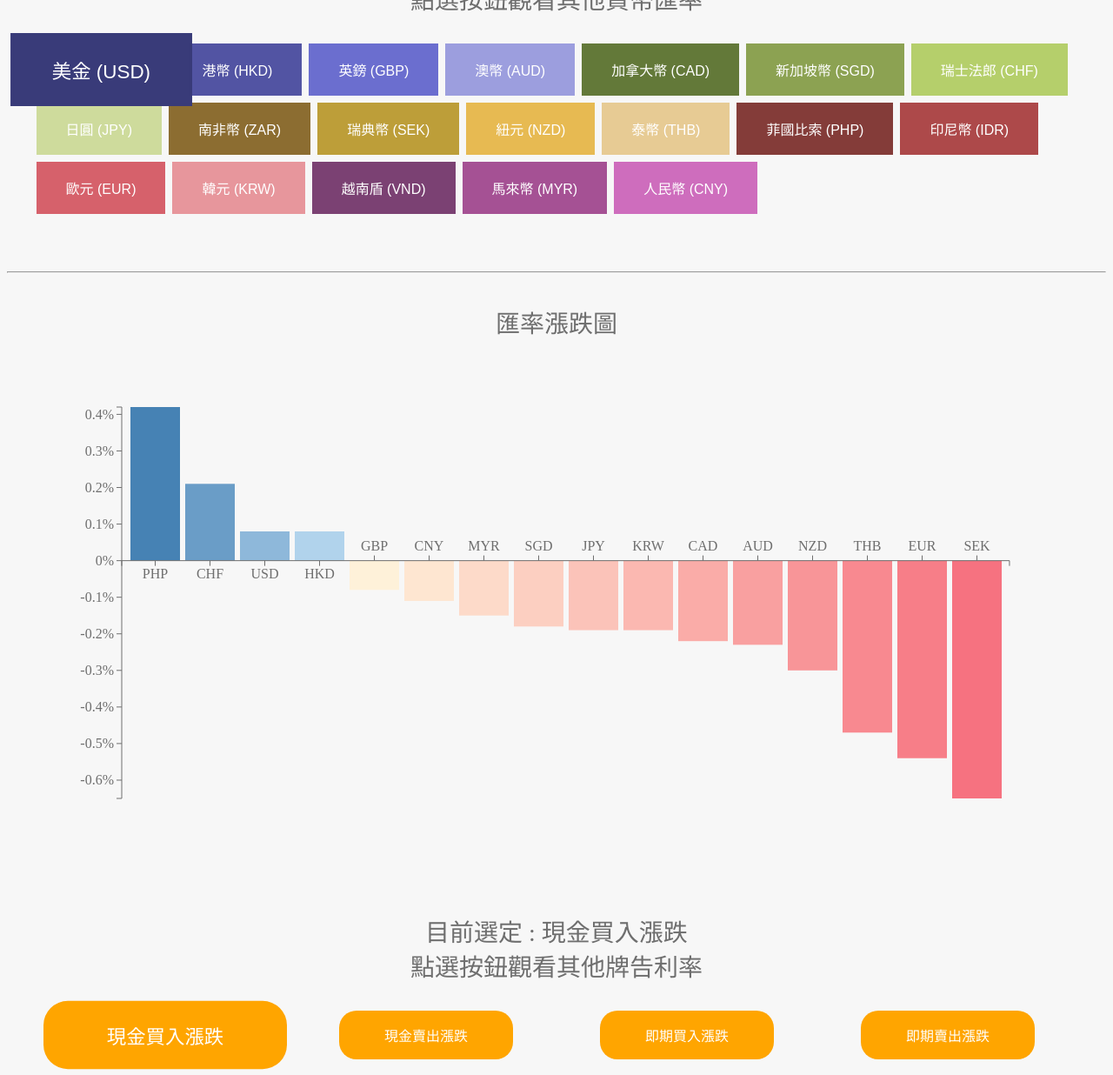
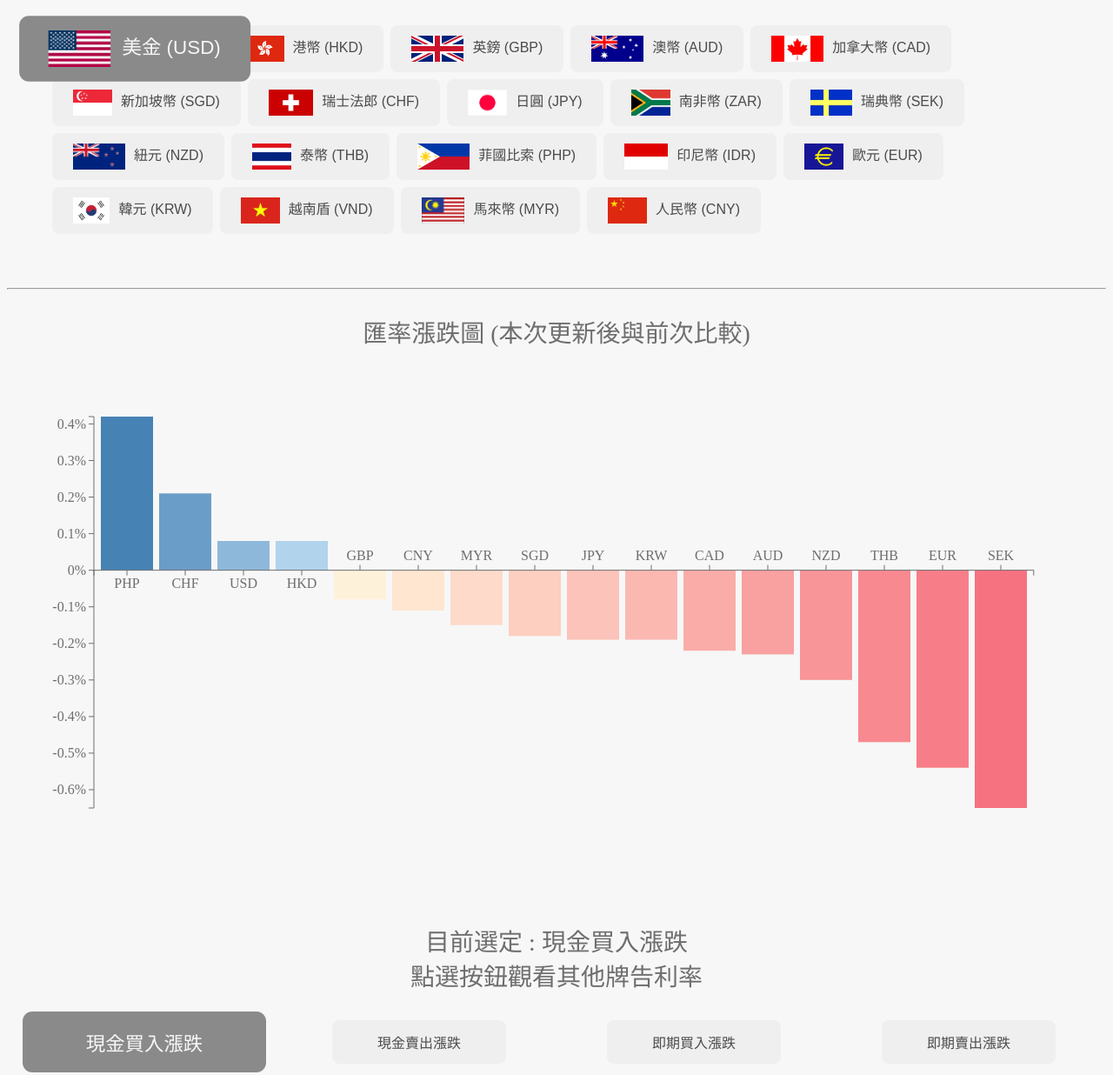
Before and after one commit to Wang-YiWei/proj_exchangeRate, a plain HTML site: page index.html in a window 1280 px wide. Shown: the part 773-2009 px from the top of the page at 87% size. Drawn offline with Linux system fonts and the light colour scheme; a web font is replaced by a local one.

Commit message:
Modify button style and display change rate only on large screen

```diff
--- a/css/index.css
+++ b/css/index.css
@@ -20,7 +20,7 @@ h3 {
     font-weight: 500;
 }
 
-h4{
+h4 {
     color: #6E6E6E;
     text-align: right;
 }
@@ -44,71 +44,90 @@ p {
 }
 
 .flexbox-item-row {
-    flex-basis: 95%;
+    flex-basis: 100%;
 }
 
+#linechart-container {
+    margin-bottom: 50px;
+}
 
 .changebtn-div {
     display: flex;
     flex-direction: row;
     justify-content: space-around;
-    margin-bottom:70px;
-    max-width: 1200px;
+    margin-bottom: 70px;
+    width: 90%;
 }
 
-.change-item button{
-    /* margin: 0px 10px; */
-    min-width:200px;
-    max-width:250px;
-    min-height:50px;
-    max-height: 70px;
-
-    /* flex-basis: 100%; */
-}
-
-.menu {
+.menu,
+.change-btn {
     border: none;
-    color: white;
-    padding: 16px 32px;
+    border-radius: 8px;
+    color: rgb(75, 75, 75);
+    padding: 12px 24px;
     text-align: center;
     text-decoration: none;
     display: inline-block;
     font-size: 16px;
     margin: 4px 2px;
     -webkit-transition-duration: 0.4s;
-    /* Safari */
     transition-duration: 0.4s;
     cursor: pointer;
 }
 
-.menu:hover {
+.menu:hover,
+.change-btn:hover {
     transform: scale(1.4);
 }
 
-.menu.active {
+.menu.active,
+.change-btn.active {
+    background-color: rgb(138, 138, 138);
+    color: #f7f7f7;
     transform: scale(1.4);
 }
 
-.button {
-    border: none;
-    border-radius: 20px;
-    color: white;
-    padding: 16px 32px;
-    text-align: center;
-    text-decoration: none;
-    display: inline-block;
-    font-size: 16px;
-    margin: 4px 2px;
-    -webkit-transition-duration: 0.4s;
-    /* Safari */
-    transition-duration: 0.4s;
-    cursor: pointer;
+.btn-icon {
+    height: 30px;
+    margin-right: 10px;
+    vertical-align: middle;
 }
 
-.button:hover {
-    transform: scale(1.4);
+.change-btn {
+    min-width: 200px;
+    max-width: 250px;
+    min-height: 50px;
+    max-height: 70px;
+    vertical-align: middle;
 }
 
-.button.active {
-    transform: scale(1.4);
+@media only screen and (min-width: 801px) {
+    #country-btns {
+        margin-left: 50px;
+    }
 }
+
+@media only screen and (max-width: 800px) {
+    .menu {
+        padding: 8px 16px;
+        font-size: 12px;
+    }
+    .btn-icon {
+        height: 20px;
+        margin-right: 5px;
+    }
+    #barchart-container {
+        display: none;
+    }
+    #country-btns {
+        margin-left: 16px;
+    }
+    .menu:hover,
+    .change-btn:hover {
+        transform: scale(1.3);
+    }
+    .menu.active,
+    .change-btn.active {
+        transform: scale(1.3);
+    }
+}
--- a/index.html
+++ b/index.html
@@ -3,8 +3,8 @@
 
 <head>
     <meta charset="UTF-8">
-    <link rel="shortcut icon" href="./img/favicon.ico"/>
-    <link rel="bookmark" href="./img/favicon.ico"/>
+    <link rel="shortcut icon" href="./img/favicon.ico" />
+    <link rel="bookmark" href="./img/favicon.ico" />
     <meta name="author" content="王議偉">
     <meta name="citation_authors" content="王議偉">
     <meta name="description" content="臺灣銀行牌告匯率視覺化 Author: 王議偉">
@@ -20,53 +20,64 @@
 <body>
     <div class="flexbox-container">
         <div class="flexbox-item-row">
-            <h2 id = "page-title">臺灣銀行最近三個月之匯率走勢圖</h2>
+            <h2 id="page-title">臺灣銀行最近三個月之匯率走勢圖</h2>
         </div>
     </div>
-    <div class="flexbox-container">
-        <div class="flexbox-item-row">
-            <h4 id="date-info"></h4>
-        </div>
-    </div>
-
-    <div class="flexbox-container">
+    <div class="flexbox-container" id="linechart-container">
         <div class="flexbox-item-row" id="lineChartContainer">
             <svg id="lineChart">
             </svg>
         </div>
-        <div class="flexbox-item-row">
+        <div class="flexbox-item-row" id="country-btns">
             <h3 id="linechart-title">
                 點選按鈕觀看其他貨幣匯率
             </h3>
-            <button class="menu active" id="btnUSD">美金 (USD)</button>
-            <button class="menu" id="btnHKD">港幣 (HKD)</button>
-            <button class="menu" id="btnGBP">英鎊 (GBP)</button>
-            <button class="menu" id="btnAUD">澳幣 (AUD)</button>
-            <button class="menu" id="btnCAD">加拿大幣 (CAD)</button>
-            <button class="menu" id="btnSGD">新加坡幣 (SGD)</button>
-            <button class="menu" id="btnCHF">瑞士法郎 (CHF)</button>
-            <button class="menu" id="btnJPY">日圓 (JPY)</button>
-            <button class="menu" id="btnZAR">南非幣 (ZAR)</button>
-            <button class="menu" id="btnSEK">瑞典幣 (SEK)</button>
-            <button class="menu" id="btnNZD">紐元 (NZD)</button>
-            <button class="menu" id="btnTHB">泰幣 (THB)</button>
-            <button class="menu" id="btnPHP">菲國比索 (PHP)</button>
-            <button class="menu" id="btnIDR">印尼幣 (IDR)</button>
-            <button class="menu" id="btnEUR">歐元 (EUR)</button>
-            <button class="menu" id="btnKRW">韓元 (KRW)</button>
-            <button class="menu" id="btnVND">越南盾 (VND)</button>
-            <button class="menu" id="btnMYR">馬來幣 (MYR)</button>
-            <button class="menu" id="btnCNY">人民幣 (CNY)</button>
+            <button class="menu active" id="btnUSD">
+                <img class="btn-icon" src="./img/USD.jpg">美金 (USD)</button>
+            <button class="menu" id="btnHKD">
+                <img class="btn-icon" src="./img/HKD.jpg">港幣 (HKD)</button>
+            <button class="menu" id="btnGBP">
+                <img class="btn-icon" src="./img/GBP.jpg">英鎊 (GBP)</button>
+            <button class="menu" id="btnAUD">
+                <img class="btn-icon" src="./img/AUD.jpg">澳幣 (AUD)</button>
+            <button class="menu" id="btnCAD">
+                <img class="btn-icon" src="./img/CAD.jpg">加拿大幣 (CAD)</button>
+            <button class="menu" id="btnSGD">
+                <img class="btn-icon" src="./img/SGD.jpg">新加坡幣 (SGD)</button>
+            <button class="menu" id="btnCHF">
+                <img class="btn-icon" src="./img/CHF.jpg">瑞士法郎 (CHF)</button>
+            <button class="menu" id="btnJPY">
+                <img class="btn-icon" src="./img/JPY.jpg">日圓 (JPY)</button>
+            <button class="menu" id="btnZAR">
+                <img class="btn-icon" src="./img/ZAR.jpg">南非幣 (ZAR)</button>
+            <button class="menu" id="btnSEK">
+                <img class="btn-icon" src="./img/SEK.jpg">瑞典幣 (SEK)</button>
+            <button class="menu" id="btnNZD">
+                <img class="btn-icon" src="./img/NZD.jpg">紐元 (NZD)</button>
+            <button class="menu" id="btnTHB">
+                <img class="btn-icon" src="./img/THB.jpg">泰幣 (THB)</button>
+            <button class="menu" id="btnPHP">
+                <img class="btn-icon" src="./img/PHP.jpg">菲國比索 (PHP)</button>
+            <button class="menu" id="btnIDR">
+                <img class="btn-icon" src="./img/IDR.jpg">印尼幣 (IDR)</button>
+            <button class="menu" id="btnEUR">
+                <img class="btn-icon" src="./img/EUR.jpg">歐元 (EUR)</button>
+            <button class="menu" id="btnKRW">
+                <img class="btn-icon" src="./img/KRW.jpg">韓元 (KRW)</button>
+            <button class="menu" id="btnVND">
+                <img class="btn-icon" src="./img/VND.jpg">越南盾 (VND)</button>
+            <button class="menu" id="btnMYR">
+                <img class="btn-icon" src="./img/MYR.jpg">馬來幣 (MYR)</button>
+            <button class="menu" id="btnCNY">
+                <img class="btn-icon" src="./img/CNY.jpg">人民幣 (CNY)</button>
         </div>
     </div>
-    <br>
-    <br>
-    <br>
-    <hr>
-    <div class="flexbox-container">
+
+    <div class="flexbox-container" id="barchart-container">
         <div class="flexbox-item-row">
+            <hr>
             <h3>
-                匯率漲跌圖
+                匯率漲跌圖 (本次更新後與前次比較)
             </h3>
         </div>
         <div class="flexbox-item-row" id="barChartContainer">
@@ -80,16 +91,16 @@
         </div>
         <div class="flexbox-item-row changebtn-div">
             <div class="change-item">
-                <button id="button0" class="button active" style="vertical-align:middle">現金買入漲跌</button>
+                <button id="button0" class="change-btn active">現金買入漲跌</button>
             </div>
             <div class="change-item">
-                <button id="button1" class="button" style="vertical-align:middle">現金賣出漲跌</button>
+                <button id="button1" class="change-btn">現金賣出漲跌</button>
             </div>
             <div class="change-item">
-                <button id="button2" class="button" style="vertical-align:middle">即期買入漲跌</button>
+                <button id="button2" class="change-btn">即期買入漲跌</button>
             </div>
             <div class="change-item">
-                <button id="button3" class="button" style="vertical-align:middle">即期賣出漲跌</button>
+                <button id="button3" class="change-btn">即期賣出漲跌</button>
             </div>
         </div>
     </div>
--- a/javascript/index.js
+++ b/javascript/index.js
@@ -68,7 +68,6 @@ d3.csv("./data/history.csv", function (tmpdata) {
     var linechartsvg = d3.select('#lineChart');
     var barchartSvg = d3.select("#barChart");
 
-
     function draw() {
         var whichCountry = 0;
 
@@ -87,9 +86,6 @@ d3.csv("./data/history.csv", function (tmpdata) {
 
         dividedCountryData = entireDividedCountryData.slice();
 
-        console.log(linechartXTextSize);
-        console.log(linechartYTextSize);
-
         if(linechartWidth < 1024){
             // 留部份資料
             if(linechartWidth > 400){
@@ -103,6 +99,7 @@ d3.csv("./data/history.csv", function (tmpdata) {
                 }
             }else{
                 gridInterval = 5;
+                // linechartMargin.right = 20;
                 document.getElementById("page-title").innerHTML = "臺灣銀行歷史匯率-近"+ sliceNum2 + "筆資料走勢圖";
                 for(var i = 0 ; i < allCountryName.length ; ++i){
                     dividedCountryData[i] = dividedCountryData[i].slice(0,sliceNum2);
@@ -149,14 +146,9 @@ d3.csv("./data/history.csv", function (tmpdata) {
             .attr({
                 'width': linechartWidth + linechartMargin.left + linechartMargin.right,
                 'height': linechartHeight + linechartMargin.top + linechartMargin.bottom,
-            }).style({
-                // 'background':rgba(170,170,170,0.15)
             })
-            .attr('transform', 'translate(' + linechartMargin.left + ',' + linechartMargin.top + ')')
             .on("mousemove", linechartMove)
             .on("touchmove", linechartMove);
-
-
 
         //設定偏移範圍及縮放範圍
         var offsetX = linechartWidth / 10,
@@ -204,7 +196,6 @@ d3.csv("./data/history.csv", function (tmpdata) {
 
 
         //設定座標系
-
         var axisX = d3.svg.axis()
             .scale(scaleX2)
             .orient("bottom") //用axis.orient 來定義座標文字的上下左右位置
@@ -569,13 +560,13 @@ d3.csv("./data/history.csv", function (tmpdata) {
         }
 
         // 為button做美化
-        d3.selectAll(".menu")
-            .style("border", function (d, i) {
-                return "2px solid" + allCountryColor(i);
-            })
-            .style("background-color", function (d, i) {
-                return allCountryColor(i);
-            });
+        // d3.selectAll(".menu")
+        //     .style("border", function (d, i) {
+        //         return "2px solid" + allCountryColor(i);
+        //     })
+        //     .style("background-color", function (d, i) {
+        //         return allCountryColor(i);
+        //     });
 
         //換資料
         var dataChangingTime = 750;
@@ -962,16 +953,16 @@ d3.csv("./data/history.csv", function (tmpdata) {
             .style("text-anchor", "end");
 
         var buttonActive2;
-        d3.selectAll(".button")
-            .style("background-color", function () {
-                return "orange";
-            })
+        d3.selectAll(".change-btn")
+            // .style("background-color", function () {
+            //     return "orange";
+            // })
             .on("click", function () {
                 for (var i = 0; i < 4; ++i) {
                     if (this.id.split("button")[1][0] == i) {
                         whichBtn = i;
-                        buttonActive2 = document.getElementsByClassName("button active");
-                        buttonActive2[0].className = "button";
+                        buttonActive2 = document.getElementsByClassName("change-btn active");
+                        buttonActive2[0].className = "change-btn";
                         this.className += " active ";
                     }
                 }
```
Also changed, not shown: 1 other file.
